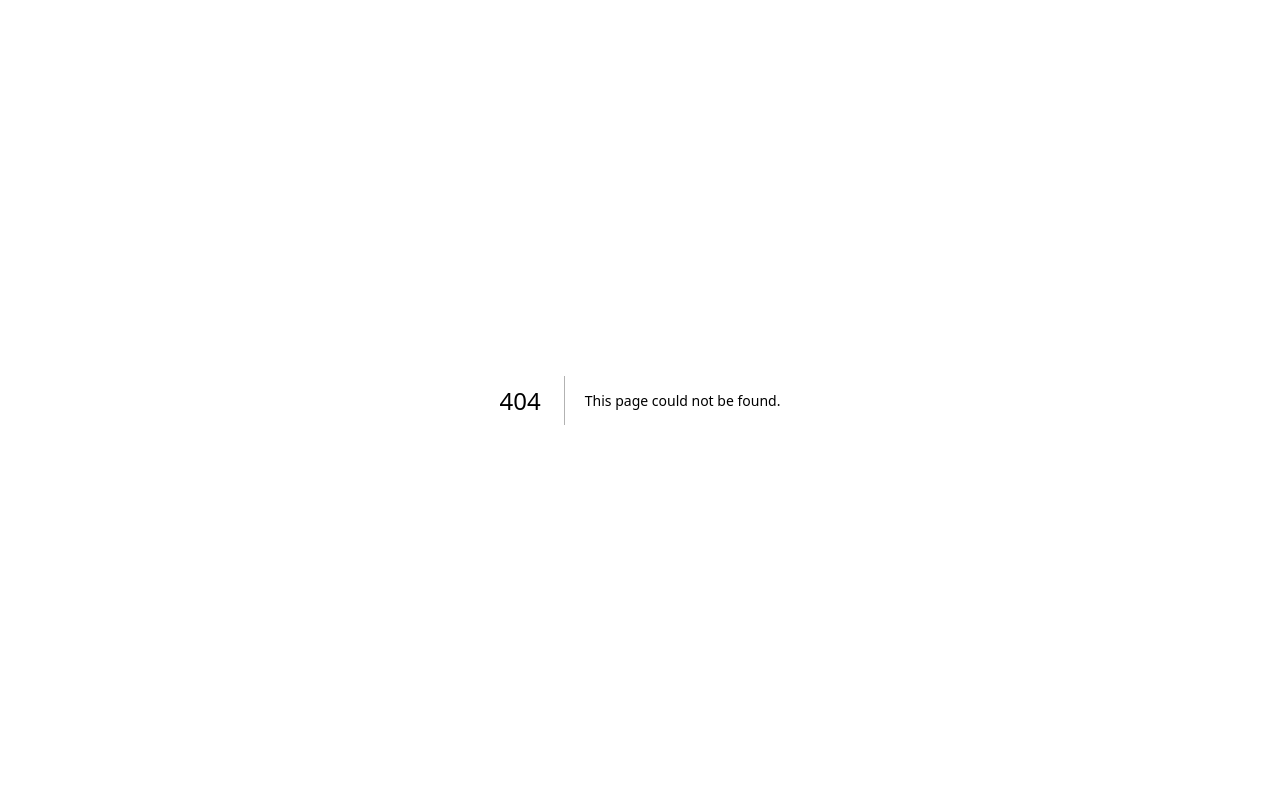
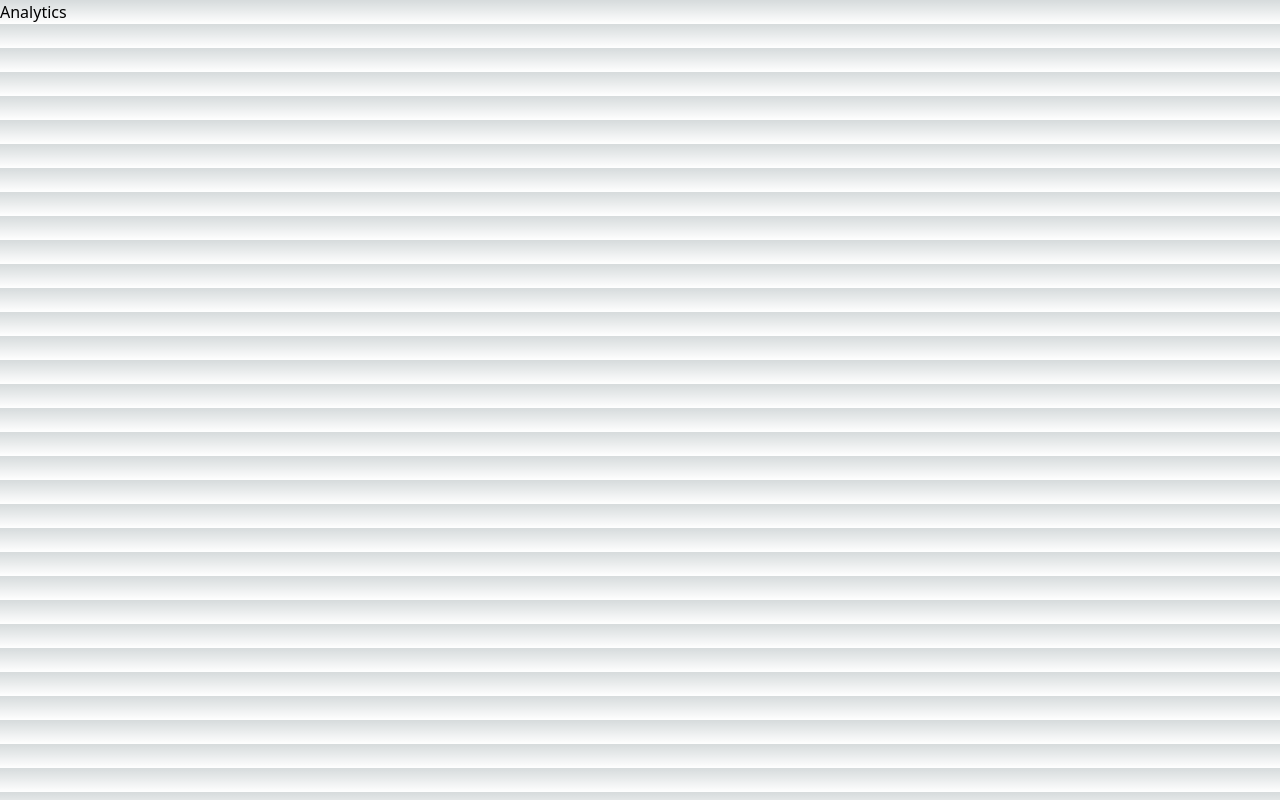
Before and after one commit to FereshtehDehghani/dashboard-next-app, a Next.js app in the folder dashboard/: page /dashboard/analytics/Analytics in a window 1280 px wide. Before the commit this address had no page. Built offline with nearby package versions, Linux system fonts and the light colour scheme.

Commit message:
create nested route

```diff
--- /dev/null
+++ b/dashboard/src/pages/dashboard/analytics/Analytics.tsx
@@ -0,0 +1,7 @@
+import React from "react";
+
+const Analytics = () => {
+	return <div>Analytics</div>;
+};
+
+export default Analytics;
--- /dev/null
+++ b/dashboard/src/pages/dashboard/analytics/index.ts
@@ -0,0 +1 @@
+export {default}  from "./Analytics"
--- /dev/null
+++ b/dashboard/src/pages/dashboard/profile/Profile.tsx
@@ -0,0 +1,7 @@
+import React from "react";
+
+const Profile = () => {
+	return <div>Profile</div>;
+};
+
+export default Profile;
--- /dev/null
+++ b/dashboard/src/pages/dashboard/profile/index.ts
@@ -0,0 +1 @@
+export {default} from "./Profile"
--- /dev/null
+++ b/dashboard/src/pages/dashboard/settings/Settings.tsx
@@ -0,0 +1,7 @@
+import React from "react";
+
+const Settings = () => {
+	return <div>Settings</div>;
+};
+
+export default Settings;
```
Also changed, not shown: dashboard/src/pages/dashboard/settings/index.ts (added).
